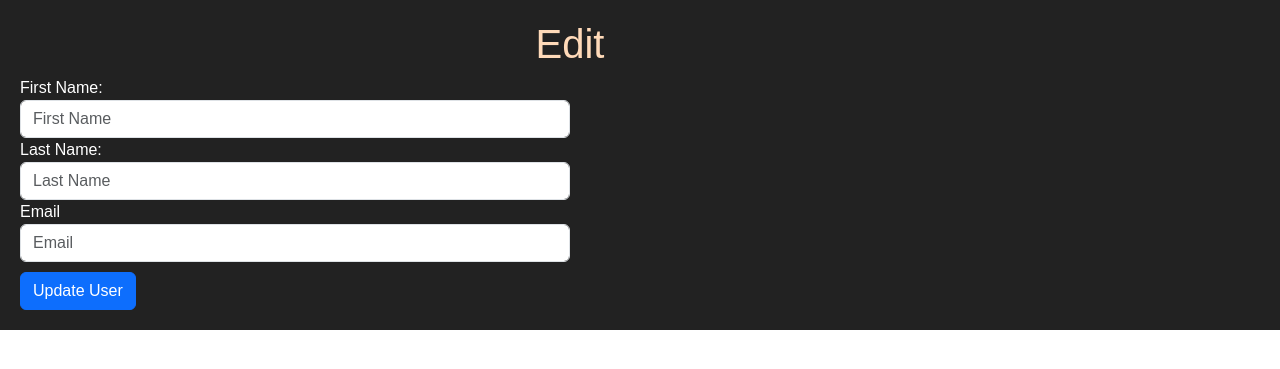
After one commit to EhrlerJacob/user_cr, a Flask app: template templates/edit.html in a window 1280 px wide. The commit adds this page. Shown: the top 369 px of the page. Run offline with Flask 3, Linux system fonts and the light colour scheme; the template is opened without the code that fills it, so the values that code supplies are empty.

Commit message:
added view, update and delete functionality

```diff
--- a/server.py
+++ b/server.py
@@ -22,6 +22,33 @@ def create():
     User.save(request.form)
     return redirect('/users')
 
+@app.route('/user/edit/<int:id>')
+def edit(id):
+    data = {
+        "id":id
+    }
+    return render_template("edit.html",user=User.get_user(data))
+
+@app.route('/user/show/<int:id>')
+def show(id):
+    data = {
+        "id":id
+    }
+    return render_template("user.html",user=User.get_user(data))
+
+@app.route('/user/update', methods=['POST'])
+def update():
+    User.update(request.form)
+    return redirect('/users')
+
+@app.route('/user/deleteuser/<int:id>')
+def deleteuser(id):
+    data = {
+        "id": id
+    }
+    User.deleteuser(data)
+    return redirect('/users')
+
 
 if __name__ == "__main__":
     app.run(debug=True, port=5000)
--- /dev/null
+++ b/templates/edit.html
@@ -0,0 +1,72 @@
+<!DOCTYPE html>
+<html lang="en">
+  <head>
+    <meta charset="UTF-8" />
+    <meta http-equiv="X-UA-Compatible" content="IE=edge" />
+    <meta name="viewport" content="width=device-width, initial-scale=1.0" />
+    <title>Edit User</title>
+    <link
+      href="https://cdn.jsdelivr.net/npm/bootstrap@5.3.0-alpha3/dist/css/bootstrap.min.css"
+      rel="stylesheet"
+      integrity="sha384-KK94CHFLLe+nY2dmCWGMq91rCGa5gtU4mk92HdvYe+M/SXH301p5ILy+dN9+nJOZ"
+      crossorigin="anonymous"
+    />
+  </head>
+  <body>
+    <div class="wrapper" style="margin: 0 auto; background-color: #222">
+      <div
+        class="container-md"
+        style="
+          display: inline-block;
+          color: white;
+          padding: 20px;
+          padding-bottom: 20px;
+          font-family: Arial, Helvetica, sans-serif;
+        "
+      >
+        <h1 style="color: peachpuff; text-align: center">
+          Edit {{user.first_name}} {{user.last_name}}
+        </h1>
+        <form action="/user/update" method="post">
+          <input type="hidden" name="id" value="{{user.id}}" />
+          <div class="form-group col-md-6">
+            <label>First Name:</label>
+            <input
+              type="text"
+              value="{{user.first_name}}"
+              class="form-control"
+              name="first_name"
+              placeholder="First Name"
+            />
+          </div>
+          <div class="form-group col-md-6">
+            <label>Last Name:</label>
+            <input
+              value="{{user.last_name}}"
+              type="text"
+              class="form-control"
+              name="last_name"
+              placeholder="Last Name"
+            />
+          </div>
+          <div class="form-group col-md-6">
+            <label>Email</label>
+            <input
+              type="email"
+              value="{{user.email}}"
+              class="form-control"
+              name="email"
+              placeholder="Email"
+            />
+          </div>
+          <input
+            type="submit"
+            value="Update User"
+            class="btn btn-primary"
+            style="margin-top: 10px"
+          />
+        </form>
+      </div>
+    </div>
+  </body>
+</html>
```
Also changed, not shown: templates/index.html (+9 -4 lines), templates/user.html (added, +51 -0 lines), users.py (+17 -0 lines).
